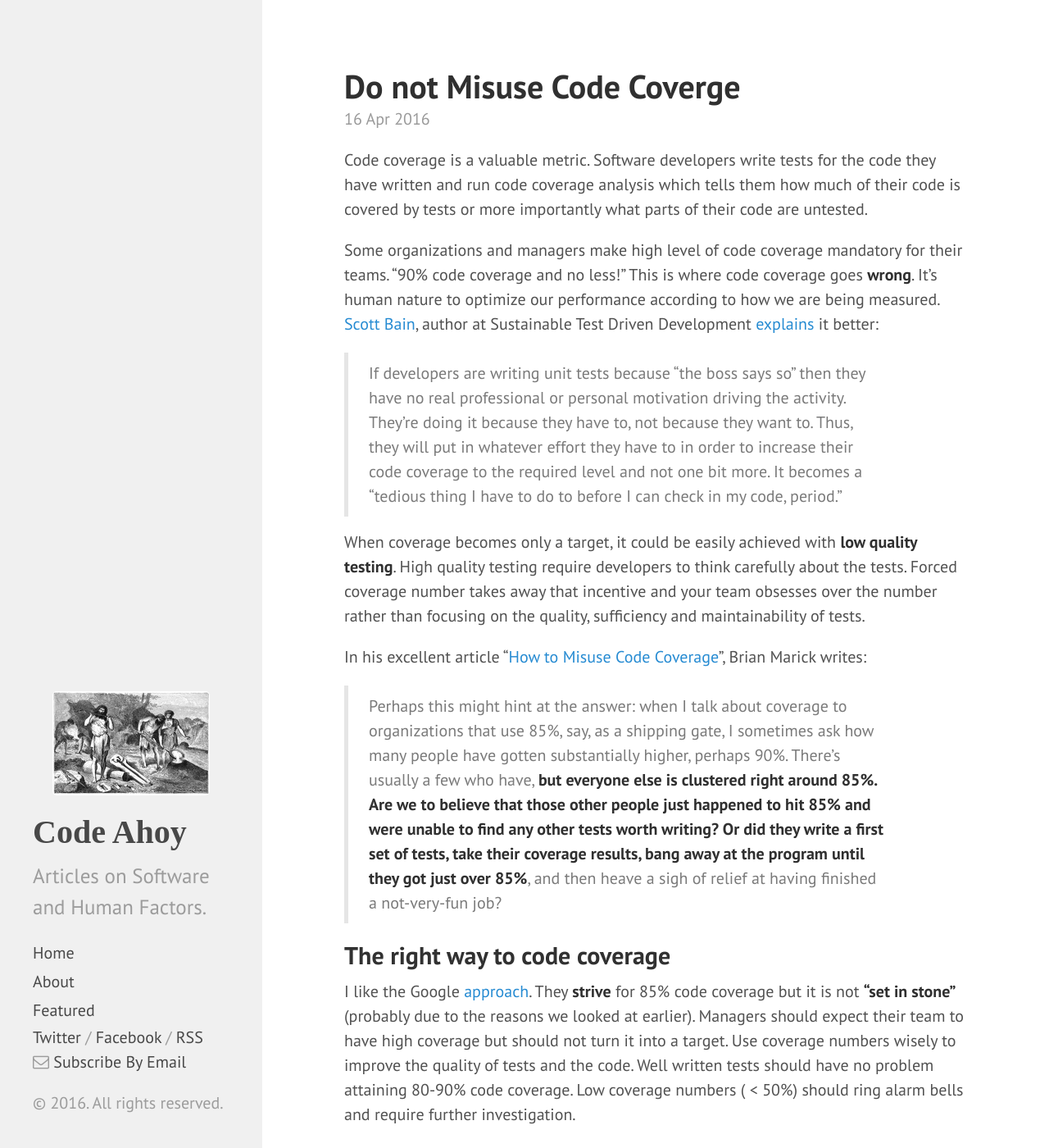
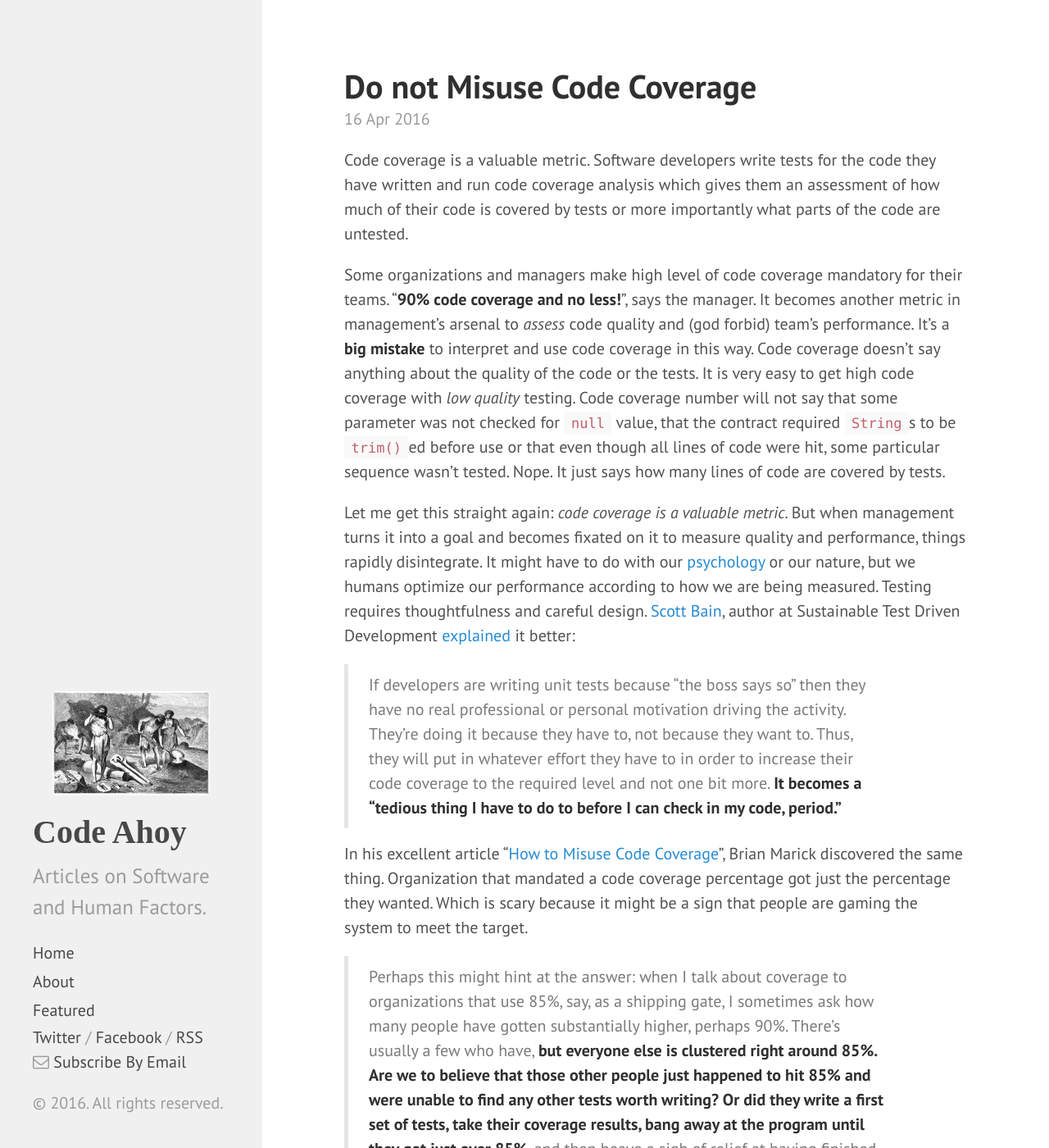
Before and after one commit to talk2viren/umermansoor.github.io, a Jekyll site: the page built from _posts/2016-04-16-do-not-misuse-code-coverage.md, in a window 1280 px wide and 1400 px high. Shown: the whole window at 82% size. Built offline with Jekyll 4.4.1, drawn with Linux system fonts in a browser that asks for light colours; nearby versions of some CDN libraries; a script that is not in the unit is left out; comment, search, counter and statistics services are not loaded; some of the changed text lies outside the part shown.

Commit message:
Pocket Button and Blog #4 Edited. Almost final.

```diff
--- a/_layouts/post.html
+++ b/_layouts/post.html
@@ -16,11 +16,17 @@
     <div class="row ">
       <div class="col-xs-2"></div>
       <div class="col-xs-8">
+
         <a href="https://twitter.com/share" class="twitter-share-button" data-via="codeahoy" data-hashtags="codeahoy">Tweet</a>
         <script type="IN/Share" data-counter="right"></script>
         <div class="fb-like" data-href="{{page.url}}"
         data-layout="button_count" data-action="like" data-show-faces="true" data-share="true"
         style="position: relative; top: -8px; left: 8px;"></div>
+
+        <a data-pocket-label="pocket" data-pocket-count="horizontal" class="pocket-btn" data-lang="en"></a>
+<script type="text/javascript">!function(d,i){if(!d.getElementById(i)){var j=d.createElement("script");j.id=i;j.src="https://widgets.getpocket.com/v1/j/btn.js?v=1";var w=d.getElementById(i);d.body.appendChild(j);}}(document,"pocket-btn-js");</script>
+
+
       </div>
     </div>
     <div class="col-xs-2"></div>
--- a/_posts/2016-04-16-do-not-misuse-code-coverage.md
+++ b/_posts/2016-04-16-do-not-misuse-code-coverage.md
@@ -1,21 +1,21 @@
 ---
 layout: post
-title: Do not Misuse Code Coverge
+title: Do not Misuse Code Coverage
 comments: True
 excerpt_separator: <!--more-->
 ---
 
-Code coverage is a valuable metric. Software developers write tests for the code they have written and run code coverage analysis which tells them how much of their code is covered by tests or more importantly what parts of their code are untested.
+Code coverage is a valuable metric. Software developers write tests for the code they have written and run code coverage analysis which gives them an assessment of how much of their code is covered by tests or more importantly what parts of the code are untested.
 
-Some organizations and managers make high level of code coverage mandatory for their teams. "90% code coverage and no less!" This is where code coverage goes **wrong**. It’s human nature to optimize our performance according to how we are being measured. [Scott Bain](http://www.netobjectives.com/users/scott-bain), author at Sustainable Test Driven Development [explains](http://www.sustainabletdd.com/2011/12/lies-damned-lies-and-code-coverage.html) it better:
-
-> If developers are writing unit tests because “the boss says so” then they have no real professional or personal motivation driving the activity. They’re doing it because they have to, not because they want to. Thus, they will put in whatever effort they have to in order to increase their code coverage to the required level and not one bit more. It becomes a “tedious thing I have to do to before I can check in my code, period."
+Some organizations and managers make high level of code coverage mandatory for their teams. "**90% code coverage and no less!**", says the manager. It becomes another metric in management's arsenal to *assess* code quality and (god forbid) team's performance. It's a **big mistake** to interpret and use code coverage in this way. Code coverage doesn't say anything about the quality of the code or the tests. It is very easy to get high code coverage with *low quality* testing. Code coverage number will not say that some parameter was not checked for `null` value, that the contract required `String`s to be `trim()`ed before use or that even though all lines of code were hit, some particular sequence wasn't tested. Nope. It just says how many lines of code are covered by tests.
 
 <!--more-->
 
-When coverage becomes only a target, it could be easily achieved with **low quality testing**. High quality testing require developers to think carefully about the tests. Forced coverage number takes away that incentive and your team obsesses over the number rather than focusing on the quality, sufficiency and maintainability of tests.
+Let me get this straight again: *code coverage is a valuable metric*. But when management turns it into a goal and becomes fixated on it to measure quality and performance, things rapidly disintegrate. It might have to do with our [psychology](http://www.amazon.com/exec/obidos/ASIN/0932633366/ref=nosim/joelonsoftware) or our nature, but we humans optimize our performance according to how we are being measured. Testing requires thoughtfulness and careful design. [Scott Bain](http://www.netobjectives.com/users/scott-bain), author at Sustainable Test Driven Development [explained](http://www.sustainabletdd.com/2011/12/lies-damned-lies-and-code-coverage.html) it better:
 
-In his excellent article “[How to Misuse Code Coverage](http://www.exampler.com/testing-com/writings/coverage.pdf)”, Brian Marick writes:
+> If developers are writing unit tests because “the boss says so” then they have no real professional or personal motivation driving the activity. They’re doing it because they have to, not because they want to. Thus, they will put in whatever effort they have to in order to increase their code coverage to the required level and not one bit more. **It becomes a “tedious thing I have to do to before I can check in my code, period."**
+
+In his excellent article “[How to Misuse Code Coverage](http://www.exampler.com/testing-com/writings/coverage.pdf)”, Brian Marick discovered the same thing. Organization that mandated a code coverage percentage got just the percentage they wanted. Which is scary because it might be a sign that people are gaming the system to meet the target.
 
 > Perhaps this might hint at the answer: when I talk about coverage to organizations that use
 85%, say, as a shipping gate, I sometimes ask how many people have gotten substantially
@@ -25,10 +25,23 @@
 coverage results, bang away at the program until they got just over 85%**, and then heave a
 sigh of relief at having finished a not-very-fun job?
 
-## The right way to code coverage
+Even if we take the positive outlook that people will make an honest effort to meet enforced code coverage percentage, it's still counter-productive to have them obsess over the code coverage as a number rather than focusing on the quality, sufficiency and maintainability of tests.
 
-I like the Google [approach](https://docs.google.com/presentation/d/1god5fDDd1aP6PwhPodOnAZSPpD80lqYDrHhuhyD7Tvg/edit#slide=id.g3f5c82004_99_130). They **strive** for 85% code coverage but it is not **“set in stone”** (probably due to the reasons we looked at earlier). Managers should expect their team to have high coverage but should not turn it into a target. Use coverage numbers wisely to improve the quality of tests and the code. Well written tests should have no problem attaining 80-90% code coverage. Low coverage numbers ( < 50%) should ring alarm bells and require further investigation.
+## "But my team has had several bugs escape to production!"
+
+Mandating a code coverage number is not the answer. If anything, you'll make matters worse. Writing good tests is a skill. As a manager, it is your job is to figure out exactly what is going wrong.
+
+I managed a team that consistently had issues with bugs. Luckily, we were catching these bugs in Q/A but because the development team was offshore and in a different timezone, the feedback loop was becoming a burden. The local software development manager was out of ideas as well. I started my investigation one evening. The first thing I looked at was their code coverage. Not stellar at 76% but not so bad either. I scratched my head and dug into the source code and started looking at the tests. And I didn't have to dig deeper to find the problem: the tests were *crap*. I remember a small test that alone got 40% coverage! It was a [dirty hybrid of unit and integration test ](http://blog.stevensanderson.com/2009/08/24/writing-great-unit-tests-best-and-worst-practises/) that tested a high level event processing method with the right parameters. It didn't even check what would happen when one of the parameters is missing or has the wrong value.
+
+In their defense, they had assigned a "junior developer" to write the tests while the "senior guys" wrote actual code. How did we fix it? We didn't ask the team to increase code coverage, in fact, we didn't even mention it. We started educating them on how to write good unit tests. We encouraged them to watch [videos](https://www.youtube.com/watch?v=wEhu57pih5w) during office hours etc. After initial resistance and passive-aggressiveness, they saw the light and realized that a lot of errors Q/A were discovering, they could find themselves using proper unit tests techniques. More importantly, they realized that for them to professionally grow, they must learn how to write proper tests and *write themselves*. The bug count went down significantly.
+
+## The Google approach
+
+I like the Google [approach](https://docs.google.com/presentation/d/1god5fDDd1aP6PwhPodOnAZSPpD80lqYDrHhuhyD7Tvg/edit#slide=id.g3f5c82004_99_130). They **strive** for 85% code coverage but it is not **“set in stone”**. Their code coverage results over a month are shown in the graph below.
+
+![Google Code Coverage]({{ site.url }}/img/coveragegoogle.png)
+The graph shows 85% code coverage at the 75th percentile and 90% at the 90th percentile. Pretty impressive.
 
 ## Summary
 
-In this post, I talked about code coverage and how making high level code coverage mandatory can be counterproductive. The goal of software testing is not attaining a coverage number. It is to have fewer bugs in production through well thought-out testing.
+Managers should expect their team to have high coverage but they must not turn it into a target. Metrics do not make good code. The ultimate goal is to have fewer bugs that escape into the production.
--- a/public/css/poole.css
+++ b/public/css/poole.css
@@ -428,3 +428,8 @@
     border-bottom-right-radius: 4px;
   }
 }
+
+.pocket-btn {
+  display: inline-block;
+  position: relative; top: 3px; left: 8px
+}
```
Also changed, not shown: _posts/2016_04_17_Http2.md (added, +16 -0 lines), img/coveragegoogle.png (added).
